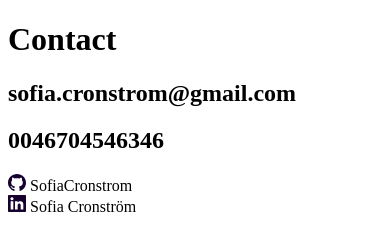
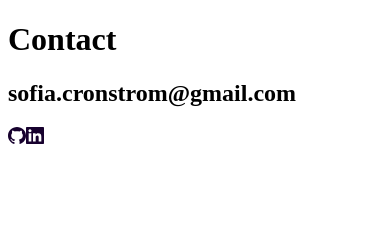
Before and after one commit to SofiaCronstrom/Portfolio, a Gatsby site: page /contact in a window 390 px wide. Built offline with nearby package versions, Linux system fonts and the light colour scheme; Gatsby itself is replaced by a stand-in of ours.

Commit message:
changing media queries layout in contact.js

```diff
--- a/src/components/layout.css
+++ b/src/components/layout.css
@@ -322,7 +322,6 @@ button {
   height: 770px;
 }
 .text-contact{
-  margin-top: auto;
   margin: auto;
   background-color: #E5E5E5;
   width: 40vw;
@@ -332,30 +331,37 @@ button {
   align-items: center;
   justify-content: center;
   align-content: center;
-  gap: 10px;
+  justify-items: center;
+  gap: 15px;
 }
 .text-contact h1{
   font-family: var(--header-font);
   color: #17012e;
-  font-size: 1.8em;
+  font-size: 1.9em;
 }
 .text h2{
   font-family: var(--paraG-font);
   font-weight: 600;
   color: #17012e;
-  font-size: 1.1em;
+  font-size: 1.3em;
 }
 
 .gitText, .linkedText{
   font-family: var(--paraG-font);
   font-size: 1.1em;
+  color: #17012e;
+
 }
 
 .github{
-  width: 2vw;
+  width: 5vw;
+  height: 6vh;
+
 }
 .linkedin{
-  width: 2vw;
+  width: 5vw;
+  height: 6vh;
+
 }
 
 
@@ -432,10 +438,19 @@ button {
     background-repeat: no-repeat;
     background-size: cover;
     height: 700px;
+    display: flex;
   }
   .text-contact{
-    width: 100vw;
+  margin: auto;
+  width: 100vw;
   height: 300px;
-
+  display: flex;
+  flex-direction: column;
+  align-items: center;
+  align-content: center;
+  }
+  .github, .linkedin{
+    width: 6vw;
+    padding: 3px;
   }
 }
--- a/src/pages/contact.js
+++ b/src/pages/contact.js
@@ -13,17 +13,17 @@ return (
         <h1>Contact</h1>
         <div className="text">
             <h2>sofia.cronstrom@gmail.com</h2>
-            <h2>0046704546346</h2>
         </div>
         <div className="gitText">
             <a href='https://github.com/SofiaCronstrom'>
             <img src={GithubIcon} className="github" alt="github icon with link to my githubpage when clicked"/>
-            </a> SofiaCronstrom
-        </div>
-        <div className="linkedText">
+
+            </a>
+
             <a href='https://www.linkedin.com/in/sofia-cronstr%C3%B6m-080a4998/'>
             <img src={LinkedinIcon} className="linkedin" alt="linkedin icon with link to my linkedin when clicked"/>
-            </a> Sofia Cronström
+
+            </a>
         </div>
     </div>
 </div>
```
